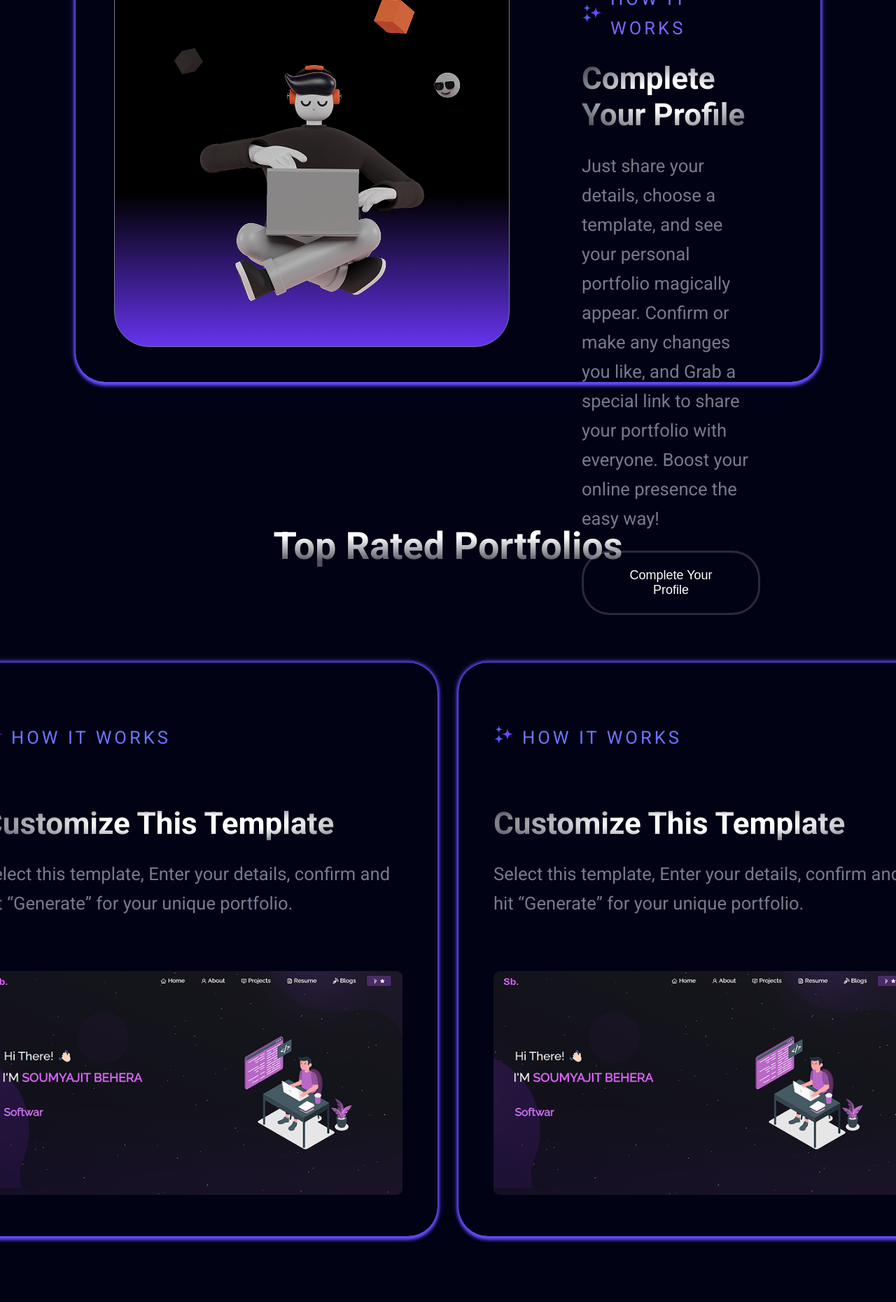
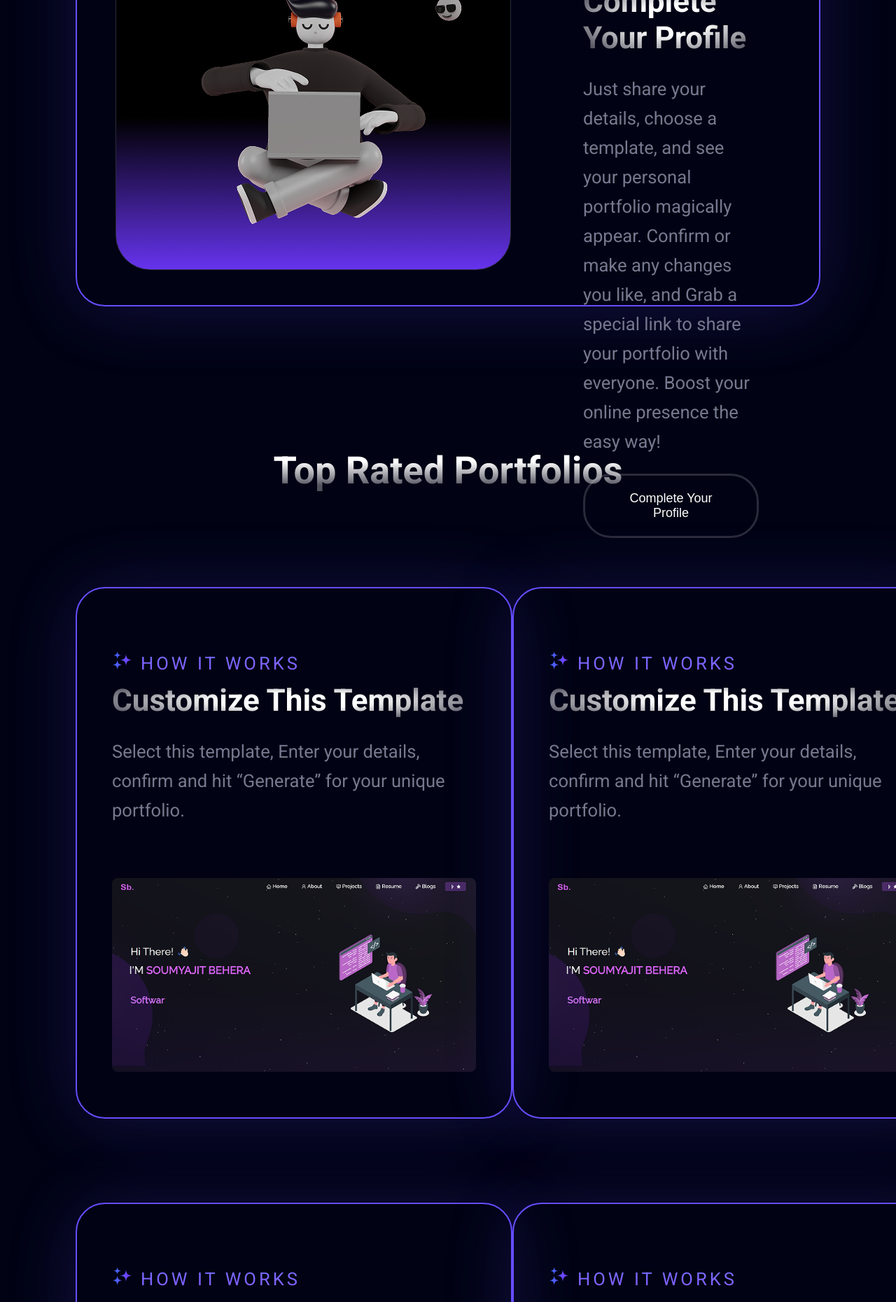
Before and after one commit to lalaholmesss/ClickCraft, a React (Vite) app: page / in a window 1280 px wide. Shown: the part 1756-3617 px from the top of the page at 70% size. Built offline with nearby package versions, Linux system fonts and the light colour scheme.

Commit message:
Polishing the style of some elements

```diff
--- a/package.json
+++ b/package.json
@@ -14,6 +14,7 @@
     "react": "^19.0.0",
     "react-dom": "^19.0.0",
     "react-router": "^7.1.5",
+    "react-router-dom": "^7.2.0",
     "tailwindcss": "^4.0.8"
   },
   "devDependencies": {
--- a/src/components/Footer/Footer.module.css
+++ b/src/components/Footer/Footer.module.css
@@ -7,6 +7,7 @@
     color: var(--gray-color);
     font-size: 14px;
     font-family: 'Poppins';
+    align-items: center;
 }
 
 .listCont {
--- a/src/components/LandingPage/LandingPage.module.css
+++ b/src/components/LandingPage/LandingPage.module.css
@@ -46,10 +46,13 @@
     border: solid 1.5px var(--dark-gray);
     margin-right: 24px;
     cursor: pointer;
+    transition-duration: 0.8s;
+    transition-property: border-color box-shadow;
 }
 
 .btns button:hover {
     border-color: var(--extra-accent-color);
+    box-shadow: 0px 4px 100px 0px #664DFF33;
 }
 
 .btns .playBtn {
--- a/src/components/Navbar/Navbar.module.css
+++ b/src/components/Navbar/Navbar.module.css
@@ -33,12 +33,15 @@
     border: solid 1.5px var(--dark-gray);
     margin-right: 16px;
     cursor: pointer;
+    transition-duration: 0.8s;
+    transition-property: border-color box-shadow;
+}
+
+.btns button:hover {
+    border-color: var(--extra-accent-color);
+    box-shadow: 0px 4px 100px 0px #664DFF33;
 }
 
 .btns button:last-child {
     margin-right: 0;
 }
-
-.btns button:hover {
-    border-color: var(--extra-accent-color);
-}
--- a/src/components/ProfileSetUp/ProfileSetUp.module.css
+++ b/src/components/ProfileSetUp/ProfileSetUp.module.css
@@ -3,6 +3,7 @@
     justify-content: center;
     flex-direction: column;
     align-items: center;
+    margin-top: 110px;
 }
 
 .texts h1{
@@ -11,6 +12,7 @@
     font-size: 3.375rem;
     -webkit-background-clip: text;
     -webkit-text-fill-color: transparent;
+    margin: 24px 0;
 }
 
 .texts p {
@@ -21,15 +23,13 @@
 }
 
 .profileCard {
+    border: 2px solid var(--primary-color);
     display: flex;
     flex-direction: row;
     margin: 68px 100px;
     height: 645px;
     border-radius: 42px;
-    box-shadow: 0px 0px 5px var(--primary-color),
-                0px 0px 10px var(--primary-color),
-                0px 0px 5px var(--primary-color),
-                0px 5px 5px var(--primary-color);
+    box-shadow: 0px 4px 100px 0px #664DFF33;
 }
 
 .profileCard h2 {
@@ -68,16 +68,19 @@
     color: var(--white-color);
     border: solid 3px var(--dark-gray);
     cursor: pointer;
+    transition-duration: 0.5s;
+    transition-property: border-color box-shadow;
 }
 
 .profileCard button:hover {
     border-color: var(--extra-accent-color);
+    box-shadow: 0px 4px 100px 0px #664DFF33;
 }
 
 .image {
     margin: 50px 55px;
     box-sizing: border-box;
-    border: solid 1.5px var(--gray-color);
+    border: solid 1px var(--dark-gray);
     display: flex;
     justify-content: center;
     align-items: center;
--- a/src/components/ReachOut/ReachOut.module.css
+++ b/src/components/ReachOut/ReachOut.module.css
@@ -4,12 +4,13 @@
 }
 
 .container {
+    border: 2px solid var(--primary-color);
     padding: 100px;
     display: flex;
     flex-direction: row;
     gap: 80px;
     border-radius: 30px;
-    box-shadow: 0 16px 80px 0 var(--primary-color);
+    box-shadow: 0px 4px 100px 0px #664DFF33;
     height: 600px;
     box-sizing: border-box;
     align-items: center;
--- a/src/components/TopPortfolios/TopPortfolios.module.css
+++ b/src/components/TopPortfolios/TopPortfolios.module.css
@@ -2,7 +2,7 @@
     display: flex;
     align-items: center;
     flex-direction: column;
-    flex: auto auto ;
+    padding: 0 100px;
 }
 
 h1 {
@@ -17,24 +17,22 @@ h1 {
 .cardsContainer {
     display: grid;
     grid-template-columns: auto auto;
-    row-gap: 135px;
-    column-gap: 30px;
-
+    justify-content: space-between;
+    row-gap: 120px;
+    width: 100%
 }
 
 .portfolioCard {
     display: flex;
     flex-direction: column;
-    width: 600px;
-    height: 700px;
+    width: 520px;
+    height: 636px;
     border-radius: 42px;
     padding: 60px 50px;
-    box-shadow: 0px 0px 5px #664DFF,
-                0px 0px 10px #664DFF,
-                0px 0px 5px #664DFF,
-                0px 5px 5px #664DFF;
-                cursor: pointer;
+    box-shadow: 0px 4px 100px 0px #664DFF33;
+    cursor: pointer;
     transition: transform 0.3s;
+    border: 2px solid var(--primary-color);
 }
 
 .portfolioCard:hover{
@@ -53,6 +51,8 @@ h1 {
     background: var(--blue-purple-gradient);
     -webkit-background-clip: text;
     -webkit-text-fill-color: transparent;
+    padding-bottom: 24px;
+    height: 50px;
 }
 
 .portfolioCard h2 {
```
Also changed, not shown: 1 other file (tests, documents, lock files or other folders).
